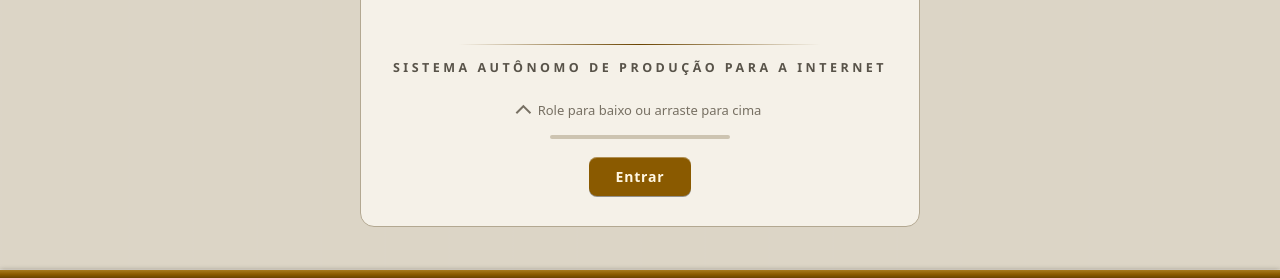
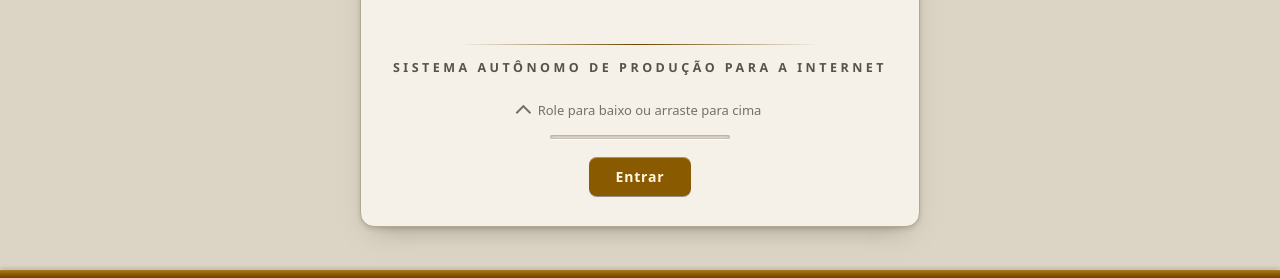
Before and after one commit to voxdevpy-ctrl/sapi, a plain HTML site: page cortes/ui/index.html in a window 1280 px wide. Shown: the part 522-800 px from the top of the page. Drawn offline with Linux system fonts and the light colour scheme; files that its build step writes are made by us from their sources; no server answers; files whose address does not match are found by name.

Commit message:
Profundidade entre o fundo, os painéis e os campos
Três planos visuais, todos estáticos (sombras e gradientes, nada animado):
- fundo da oficina mais escuro, com vinheta numa camada fixa que não
  repinta ao rolar;
- HUDs (barra lateral, topo, tabbar) e painéis levantados com sombra;
- campos de texto, caixas de leitura e barras rebaixados na chapa.
Funciona no tema escuro e no claro.

Co-Authored-By: Claude Opus 5.5 <noreply@anthropic.com>

```diff
--- a/cortes/ui/style.css
+++ b/cortes/ui/style.css
@@ -323,3 +323,52 @@ body.idle * { animation-play-state: paused !important }
   #sapi-gate.open { opacity: 0; transition: opacity .2s !important }
   .gate-rule { transform: scaleX(1) }
 }
+
+/* ------------------------------------------------------------ profundidade: fundo → painéis → itens
+   Três planos: o fundo da oficina (mais escuro, com vinheta), os painéis/HUDs (chapas levantadas, com sombra)
+   e os campos de texto (rebaixados na chapa). Tudo estático: sombras e gradientes, nada animado. */
+:root {
+  --deep: #0b0c0f;
+  --sh-hud: 0 1px 0 #ffffff0d inset, 0 -1px 0 #00000080 inset, 0 10px 24px -8px #000000d0, 0 2px 4px #00000080;
+  --sh-card: 0 1px 0 #ffffff12 inset, 0 -1px 0 #0000008c inset, 0 14px 30px -12px #000000e6, 0 3px 7px -2px #000000a6;
+  --sh-raise: 0 1px 0 #ffffff14 inset, 0 6px 14px -6px #000000cc, 0 1px 2px #00000099;
+  --sh-well: inset 0 2px 5px #000000b3, inset 0 0 0 1px #0000004d, 0 1px 0 #ffffff0d;
+  --well: #0f1114;
+}
+@media (prefers-color-scheme: light) {
+  :root:not([data-theme="dark"]) {
+    --deep: #d6cfbf;
+    --sh-hud: 0 1px 0 #ffffffcc inset, 0 8px 18px -10px #4a3f2a66, 0 1px 3px #4a3f2a40;
+    --sh-card: 0 1px 0 #ffffffd9 inset, 0 12px 26px -14px #4a3f2a80, 0 2px 5px -1px #4a3f2a40;
+    --sh-raise: 0 1px 0 #ffffffcc inset, 0 5px 12px -7px #4a3f2a73, 0 1px 2px #4a3f2a33;
+    --sh-well: inset 0 2px 4px #4a3f2a40, inset 0 0 0 1px #4a3f2a1f, 0 1px 0 #ffffffb3;
+    --well: #ece6d9;
+  }
+}
+/* plano 0: o chão da oficina, com vinheta que afunda as bordas */
+html, body { background: var(--deep) }
+body { background: var(--deep) }
+/* camada fixa (desenhada uma vez, sem repintar ao rolar): luz no centro, bordas afundadas */
+body::before { content: ""; position: fixed; inset: 0; z-index: -1; pointer-events: none;
+  background: radial-gradient(120% 90% at 55% 0%, var(--bg) 0%, var(--deep) 72%) }
+/* plano 1: HUDs fixos (barra lateral, topo, tabbar) ficam por cima, com sombra para dentro da área */
+.side { box-shadow: 1px 0 0 #ffffff08 inset, 8px 0 24px -10px #000000e6; position: sticky; z-index: 6 }
+.top { box-shadow: var(--sh-hud) }
+@media (max-width: 760px) { .tabbar { box-shadow: 0 -10px 24px -10px #000000e6, 0 1px 0 #ffffff0d inset } .sheet-body { box-shadow: 0 -16px 40px -12px #000000f2 } }
+/* plano 2: painéis e cartões levantados */
+.card, .now, .vid, .rep, .kpi, .ready, .cc, .remote-card, .cota, .pedir, .row, .tbl, .seg, .login form, .gate-panel {
+  box-shadow: var(--sh-card) }
+.row, .kpi, .seg { box-shadow: var(--sh-raise) }
+.ready[open] { box-shadow: var(--sh-card), 0 0 0 1px var(--line-2) }
+.view-head { border-bottom-color: transparent; box-shadow: 0 1px 0 var(--line), 0 2px 0 #ffffff06 }
+/* plano 3: itens dentro dos painéis */
+.pill, .step, .chip { box-shadow: 0 1px 0 #ffffff0a inset, 0 1px 2px #00000066 }
+.btn.sec, .ghost, .seg-b, .icon-btn { box-shadow: var(--sh-raise) }
+.ready-body video, #player, .gone-box { box-shadow: 0 8px 20px -10px #000000e6, 0 0 0 1px #00000066 }
+/* campos de texto e caixas de leitura: rebaixados na chapa */
+input[type=password], input[type=text], input[type=number], .pedir-form input, .pedir-form select, select, textarea,
+.url, .f pre, .ready pre, .bar, .gate-track {
+  background-color: var(--well); box-shadow: var(--sh-well); border-color: #00000059 }
+input:focus-visible, select:focus-visible, textarea:focus-visible { box-shadow: var(--sh-well), 0 0 0 2px var(--ember) }
+.empty { background: var(--well); box-shadow: var(--sh-well) }
+.f pre, .ready pre { padding: 8px 10px; border-radius: 6px; border: 1px solid #00000059 }
```
